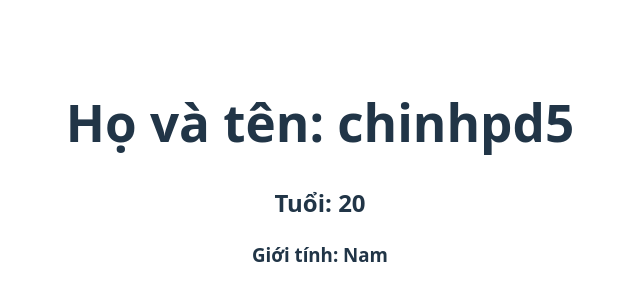
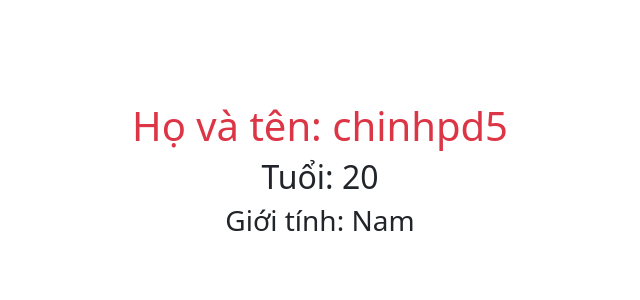
Before and after one commit to chinhpd5/WEB2072, a Vue app in the folder web2072/: page / in a window 1280 px wide. Shown: the part 226-526 px from the top of the page, without its empty margins (320-960 px from the left). Built offline with nearby package versions, Linux system fonts and the light colour scheme.

Commit message:
Cài đặt bootstrap

```diff
--- a/web2072/package.json
+++ b/web2072/package.json
@@ -9,6 +9,7 @@
     "preview": "vite preview"
   },
   "dependencies": {
+    "bootstrap": "^5.3.7",
     "vue": "^3.5.17"
   },
   "devDependencies": {
--- a/web2072/src/App.vue
+++ b/web2072/src/App.vue
@@ -7,7 +7,7 @@
 
 <template>
   <div>
-    <h1>Họ và tên: {{ name }}</h1>
+    <h1 class="text-danger">Họ và tên: {{ name }}</h1>
     <h2>Tuổi: {{ age }}</h2>
     <h3>Giới tính: {{ gender ? "Nam": "Nữ" }}</h3>
   </div>
--- a/web2072/src/main.js
+++ b/web2072/src/main.js
@@ -2,4 +2,7 @@
 import './style.css'
 import App from './App.vue'
 
+import 'bootstrap/dist/css/bootstrap.min.css'
+import 'bootstrap/dist/js/bootstrap.bundle.min.js'
+
 createApp(App).mount('#app')
```
Also changed, not shown: 1 other file (tests, documents, lock files or other folders).
